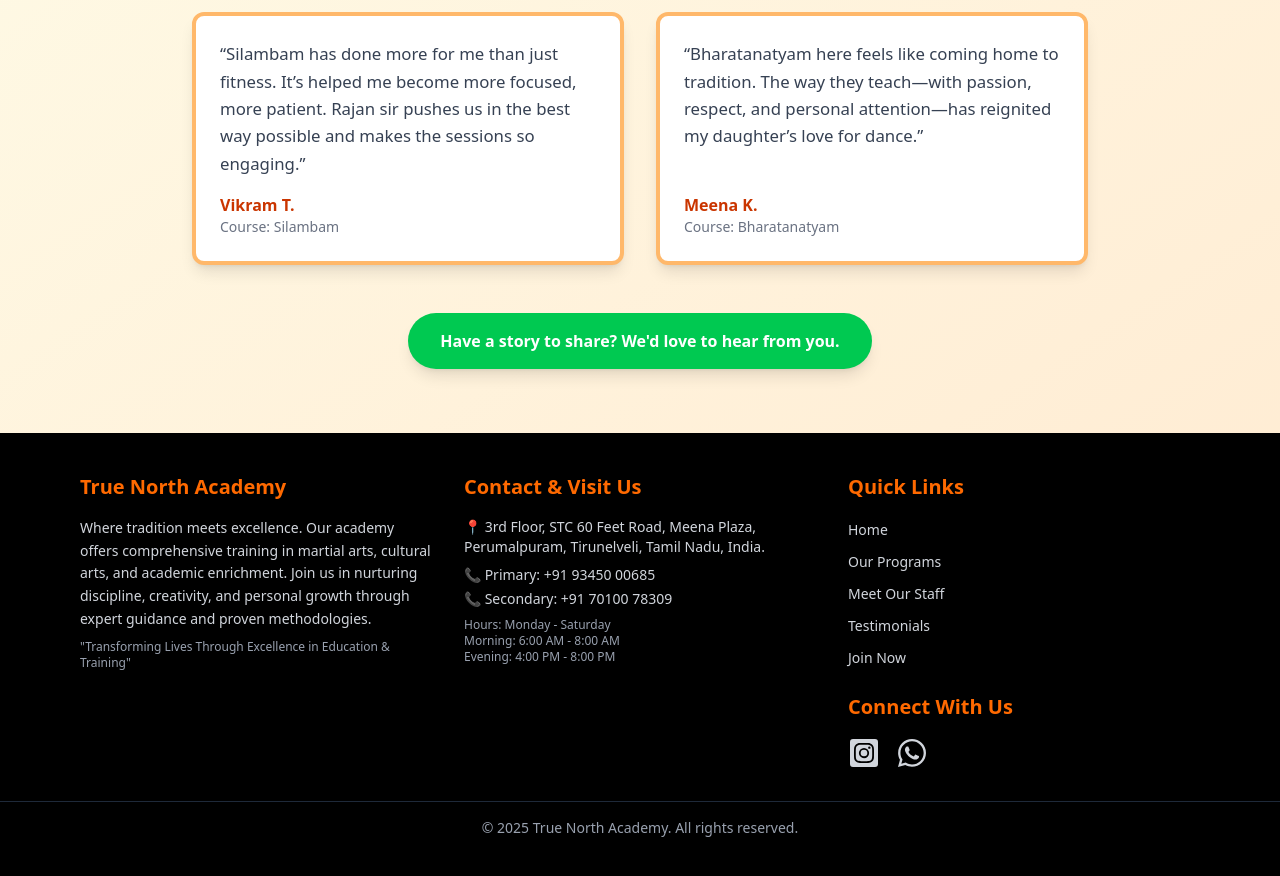
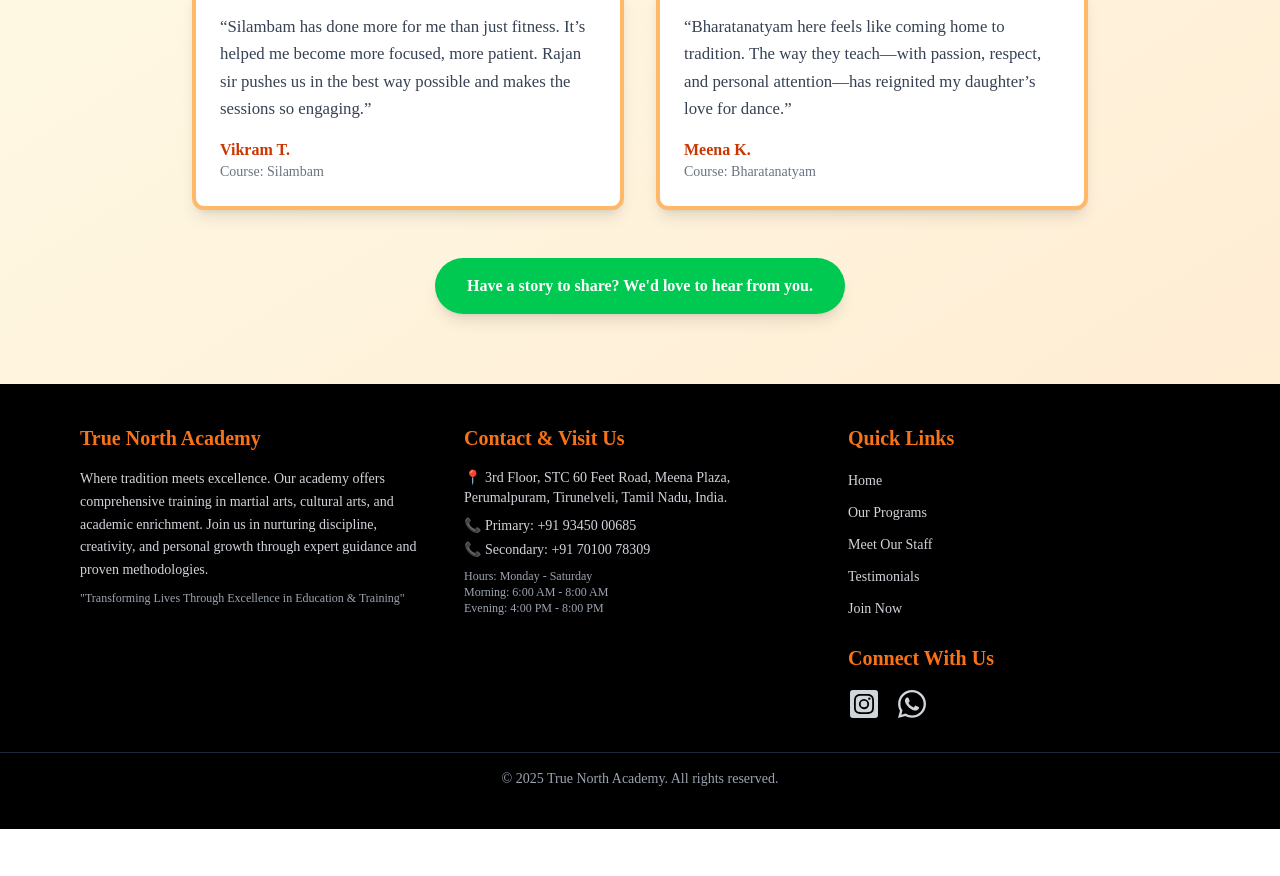
Before and after one commit to ramasubramanian6/truenorth, a React (Vite) app: page /testimonials in a window 1280 px wide. Shown: the part 480-1356 px from the top of the page. After the commit the page ends 1309 px from the top, so only its background shows below. Built offline with nearby package versions, Linux system fonts and the light colour scheme.

Commit message:
font  font-family: Rockwell, serif;

```diff
--- a/src/Footer.jsx
+++ b/src/Footer.jsx
@@ -15,35 +15,35 @@ export default function Footer() {
       <div className="max-w-6xl mx-auto px-4 grid grid-cols-1 md:grid-cols-3 gap-8">
         {/* Column 1: About True North */}
         <div>
-          <h3 className="text-xl font-bold font-rockwell mb-4 text-orange-500">
+          <h3 className="footer-title">
             True North Academy
           </h3>
-          <p className="text-gray-300 text-sm font-rockwell leading-relaxed">
+          <p className="footer-description">
             Where tradition meets excellence. Our academy offers comprehensive training in martial arts,
             cultural arts, and academic enrichment. Join us in nurturing discipline, creativity, and
             personal growth through expert guidance and proven methodologies.
           </p>
-          <p className="text-gray-400 text-xs mt-2 font-rockwell">
+          <p className="footer-quote mt-2">
             "Transforming Lives Through Excellence in Education & Training"
           </p>
         </div>
 
         {/* Column 2: Contact & Location */}
         <div>
-          <h3 className="text-xl font-bold font-rockwell mb-4 text-orange-500">
+          <h3 className="footer-title">
             Contact & Visit Us
           </h3>
-          <p className="text-gray-300 text-sm font-rockwell">
+          <p className="footer-text">
             📍 3rd Floor, STC 60 Feet Road, Meena Plaza, Perumalpuram,
             Tirunelveli, Tamil Nadu, India.
           </p>
-          <p className="text-gray-300 text-sm mt-2 font-rockwell">
+          <p className="footer-text mt-2">
             📞 Primary: +91 93450 00685
           </p>
-          <p className="text-gray-300 text-sm mt-1 font-rockwell">
+          <p className="footer-text mt-1">
             📞 Secondary: +91 70100 78309
           </p>
-          <p className="text-gray-400 text-xs mt-2 font-rockwell">
+          <p className="footer-quote mt-2">
             Hours: Monday - Saturday
             <br />
             Morning: 6:00 AM - 8:00 AM
@@ -54,14 +54,14 @@ export default function Footer() {
 
         {/* Column 3: Quick Links & Socials */}
         <div>
-          <h3 className="text-xl font-bold font-rockwell mb-4 text-orange-500">
+          <h3 className="footer-title">
             Quick Links
           </h3>
           <ul className="space-y-2">
             <li>
               <Link
                 to="/"
-                className="text-gray-300 hover:text-orange-500 transition-colors duration-300 text-sm font-rockwell"
+                className="footer-link"
               >
                 Home
               </Link>
@@ -69,7 +69,7 @@ export default function Footer() {
             <li>
               <Link
                 to="/programs"
-                className="text-gray-300 hover:text-orange-500 transition-colors duration-300 text-sm font-rockwell"
+                className="footer-link"
               >
                 Our Programs
               </Link>
@@ -77,7 +77,7 @@ export default function Footer() {
             <li>
               <Link
                 to="/staff"
-                className="text-gray-300 hover:text-orange-500 transition-colors duration-300 text-sm font-rockwell"
+                className="footer-link"
               >
                 Meet Our Staff
               </Link>
@@ -85,7 +85,7 @@ export default function Footer() {
             <li>
               <Link
                 to="/testimonials"
-                className="text-gray-300 hover:text-orange-500 transition-colors duration-300 text-sm font-rockwell"
+                className="footer-link"
               >
                 Testimonials
               </Link>
@@ -93,14 +93,14 @@ export default function Footer() {
             <li>
               <Link
                 to="/join-now"
-                className="text-gray-300 hover:text-orange-500 transition-colors duration-300 text-sm font-rockwell"
+                className="footer-link"
               >
                 Join Now
               </Link>
             </li>
           </ul>
 
-          <h3 className="text-xl font-bold font-rockwell mt-6 mb-4 text-orange-500">
+          <h3 className="footer-title mt-6">
             Connect With Us
           </h3>
           <div className="flex space-x-4">
@@ -127,7 +127,7 @@ export default function Footer() {
       </div>
 
       <div className="mt-8 pt-4 border-t border-gray-800 text-center">
-        <p className="text-gray-400 text-sm font-rockwell">
+        <p className="footer-copyright">
           © {new Date().getFullYear()} True North Academy. All rights reserved.
         </p>
       </div>
--- a/src/index.css
+++ b/src/index.css
@@ -1 +1,333 @@
 @import "tailwindcss";
+
+/* Global Font Family for Entire Project */
+* {
+  font-family: Rockwell, serif;
+}
+
+body {
+  font-family: Rockwell, serif;
+}
+
+/* Header and Title CSS Classes */
+
+/* Main Page Header */
+.page-header {
+  font-size: 2.25rem;
+  line-height: 2.5rem;
+  font-weight: 700;
+  font-family: Rockwell, serif;
+  line-height: 1.25;
+  letter-spacing: 0.025em;
+  color: #000000;
+  text-shadow: 2px 2px 4px rgba(0, 0, 0, 0.1);
+}
+
+@media (min-width: 640px) {
+  .page-header {
+    font-size: 3.75rem;
+    line-height: 1;
+    font-family: Rockwell, serif;
+  }
+}
+
+@media (min-width: 1024px) {
+  .page-header {
+    font-size: 4.5rem;
+    line-height: 1;
+    font-family: Rockwell, serif;
+  }
+}
+
+/* Section Headers */
+.section-header {
+  font-size: 2.25rem;
+  line-height: 2.5rem;
+  font-weight: 800;
+  margin-bottom: 1rem;
+  letter-spacing: -0.025em;
+  text-align: center;
+  color: #000000;
+  margin-bottom: 1rem;
+}
+
+@media (min-width: 640px) {
+  .section-header {
+    font-size: 3rem;
+    line-height: 1;
+  }
+}
+
+/* Subsection Headers */
+.subsection-header {
+  font-size: 1.5rem;
+  line-height: 2rem;
+  font-weight: 700;
+  margin-bottom: 0.75rem;
+  letter-spacing: -0.025em;
+  color: #1f2937;
+}
+
+@media (min-width: 640px) {
+  .subsection-header {
+    font-size: 1.875rem;
+    line-height: 2.25rem;
+    font-family: Rockwell, serif;
+  }
+}
+
+/* Card Titles */
+.card-title {
+  font-size: 1.25rem;
+  line-height: 1.75rem;
+  font-weight: 700;
+  margin-bottom: 0.5rem;
+  color: #dc2626;
+  font-family: Rockwell, serif;
+}
+
+/* Staff Member Names */
+.staff-name {
+  font-size: 1.25rem;
+  line-height: 1.75rem;
+  font-weight: 700;
+  margin-bottom: 0.25rem;
+  color: #111827;
+}
+
+/* Staff Titles */
+.staff-title {
+  font-size: 0.875rem;
+  line-height: 1.25rem;
+  font-weight: 600;
+  margin-bottom: 0.5rem;
+  color: #b91c1c;
+}
+
+/* Contact Section Header */
+.contact-header {
+  font-size: 1.875rem;
+  line-height: 2.25rem;
+  font-weight: 700;
+  font-family: Rockwell, serif;
+  letter-spacing: 0.05em;
+  margin-bottom: 0.75rem;
+  color: #ffffff;
+}
+
+@media (min-width: 640px) {
+  .contact-header {
+    font-size: 2.25rem;
+    line-height: 2.5rem;
+  }
+}
+
+/* Form Labels */
+.form-label {
+  display: block;
+  font-size: 1rem;
+  line-height: 1.5rem;
+  font-family: Rockwell, serif;
+  line-height: 1.25;
+  margin-bottom: 0.25rem;
+  color: #000000;
+}
+
+/* Hero Title */
+.hero-title {
+  color: #000000;
+  font-size: 2.25rem;
+  line-height: 2.5rem;
+  border-bottom-width: 4px;
+  font-weight: 700;
+  font-family: Rockwell, serif;
+  line-height: 1.25;
+  text-shadow: 2px 2px 4px rgba(0, 0, 0, 0.3);
+  border-bottom-color: #000000;
+  border-bottom-width: 4px;
+}
+
+@media (min-width: 640px) {
+  .hero-title {
+    font-size: 3.75rem;
+    line-height: 1;
+  }
+}
+
+@media (min-width: 1024px) {
+  .hero-title {
+    font-size: 4.5rem;
+    line-height: 1;
+  }
+}
+
+/* Program Card Title */
+.program-card-title {
+  font-size: 1.25rem;
+  font-family: Rockwell, serif;
+  line-height: 1.75rem;
+  font-weight: 700;
+  margin-bottom: 0.5rem;
+  color: #dc2626;
+}
+
+/* Dark Theme Headers */
+.dark-section-header {
+  font-size: 2.25rem;
+  line-height: 2.5rem;
+  text-align: center;
+  font-weight: 700;
+  letter-spacing: -0.025em;
+  margin-bottom: 1.5rem;
+  color: #ffffff;
+  font-family: Rockwell, serif;
+}
+
+@media (min-width: 640px) {
+  .dark-section-header {
+    font-size: 3rem;
+    line-height: 1;
+    font-family: Rockwell, serif;
+  }
+}
+
+/* Responsive Text Classes */
+.responsive-title {
+  font-size: 1.5rem;
+  line-height: 2rem;
+  font-weight: 700;
+  font-family: Rockwell, serif;
+}
+
+@media (min-width: 640px) {
+  .responsive-title {
+    font-size: 1.875rem;
+    line-height: 2.25rem;
+  }
+}
+
+@media (min-width: 768px) {
+  .responsive-title {
+    font-size: 2.25rem;
+    line-height: 2.5rem;
+  }
+}
+
+@media (min-width: 1024px) {
+  .responsive-title {
+    font-size: 3rem;
+    line-height: 1;
+  }
+}
+
+.responsive-subtitle {
+  font-size: 1.125rem;
+  line-height: 1.75rem;
+  font-weight: 600;
+}
+
+@media (min-width: 640px) {
+  .responsive-subtitle {
+    font-size: 1.25rem;
+    line-height: 1.75rem;
+    font-family: Rockwell, serif;
+  }
+}
+
+@media (min-width: 768px) {
+  .responsive-subtitle {
+    font-size: 1.5rem;
+    line-height: 2rem;
+    font-family: Rockwell, serif;
+  }
+}
+
+/* Text with Hover Effects */
+.hover-title {
+  transition-property: all;
+  transition-timing-function: cubic-bezier(0.4, 0, 0.2, 1);
+  transition-duration: 300ms;
+  font-family: Rockwell, serif;
+}
+
+.hover-title:hover {
+  transform: scale(1.05);
+  color: #dc2626;
+  font-family: Rockwell, serif;
+}
+
+/* Gradient Text Effect */
+.gradient-text {
+  background: linear-gradient(135deg, #dc2626 0%, #b91c1c 100%);
+  -webkit-background-clip: text;
+  -webkit-text-fill-color: transparent;
+  background-clip: text;
+  font-family: Rockwell, serif;
+}
+
+/* Animated Text */
+.animated-text {
+  transition-property: all;
+  transition-timing-function: cubic-bezier(0.4, 0, 0.2, 1);
+  transition-duration: 500ms;
+  font-family: Rockwell, serif;
+}
+
+.animated-text:hover {
+  transform: translateY(-2px);
+  text-shadow: 0 4px 8px rgba(220, 38, 38, 0.3);
+  font-family: Rockwell, serif;
+}
+
+/* Footer Specific Classes */
+.footer-title {
+  font-size: 1.25rem;
+  line-height: 1.75rem;
+  font-weight: 700;
+  margin-bottom: 1rem;
+  color: #f97316; /* orange-500 */
+  font-family: Rockwell, serif;
+}
+
+.footer-text {
+  font-size: 0.875rem;
+  line-height: 1.25rem;
+  color: #d1d5db; /* gray-300 */
+  font-family: Rockwell, serif;
+}
+
+.footer-link {
+  font-size: 0.875rem;
+  line-height: 1.25rem;
+  color: #d1d5db; /* gray-300 */
+  transition-property: color;
+  transition-timing-function: cubic-bezier(0.4, 0, 0.2, 1);
+  transition-duration: 300ms;
+  font-family: Rockwell, serif;
+}
+
+.footer-link:hover {
+  color: #f97316; /* orange-500 */
+}
+
+.footer-copyright {
+  font-size: 0.875rem;
+  line-height: 1.25rem;
+  color: #9ca3af; /* gray-400 */
+  font-family: Rockwell, serif;
+}
+
+.footer-description {
+  font-size: 0.875rem;
+  line-height: 1.25rem;
+  color: #d1d5db; /* gray-300 */
+  line-height: 1.625;
+  font-family: Rockwell, serif;
+}
+
+.footer-quote {
+  font-size: 0.75rem;
+  line-height: 1rem;
+  color: #9ca3af; /* gray-400 */
+  font-family: Rockwell, serif;
+}
--- /dev/null
+++ b/tailwind.config.js
@@ -0,0 +1,18 @@
+/** @type {import('tailwindcss').Config} */
+export default {
+  content: [
+    "./index.html",
+    "./src/**/*.{js,ts,jsx,tsx}",
+  ],
+  theme: {
+    extend: {
+      fontFamily: {
+        'rockwell': ['Rockwell', 'serif'],
+        'sans': ['Rockwell', 'serif'],
+        'serif': ['Rockwell', 'serif'],
+        'default': ['Rockwell', 'serif'],
+      },
+    },
+  },
+  plugins: [],
+}
```
Also changed, not shown: src/Home.jsx (+13 -13 lines), 1 other file (tests, documents, lock files or other folders).
